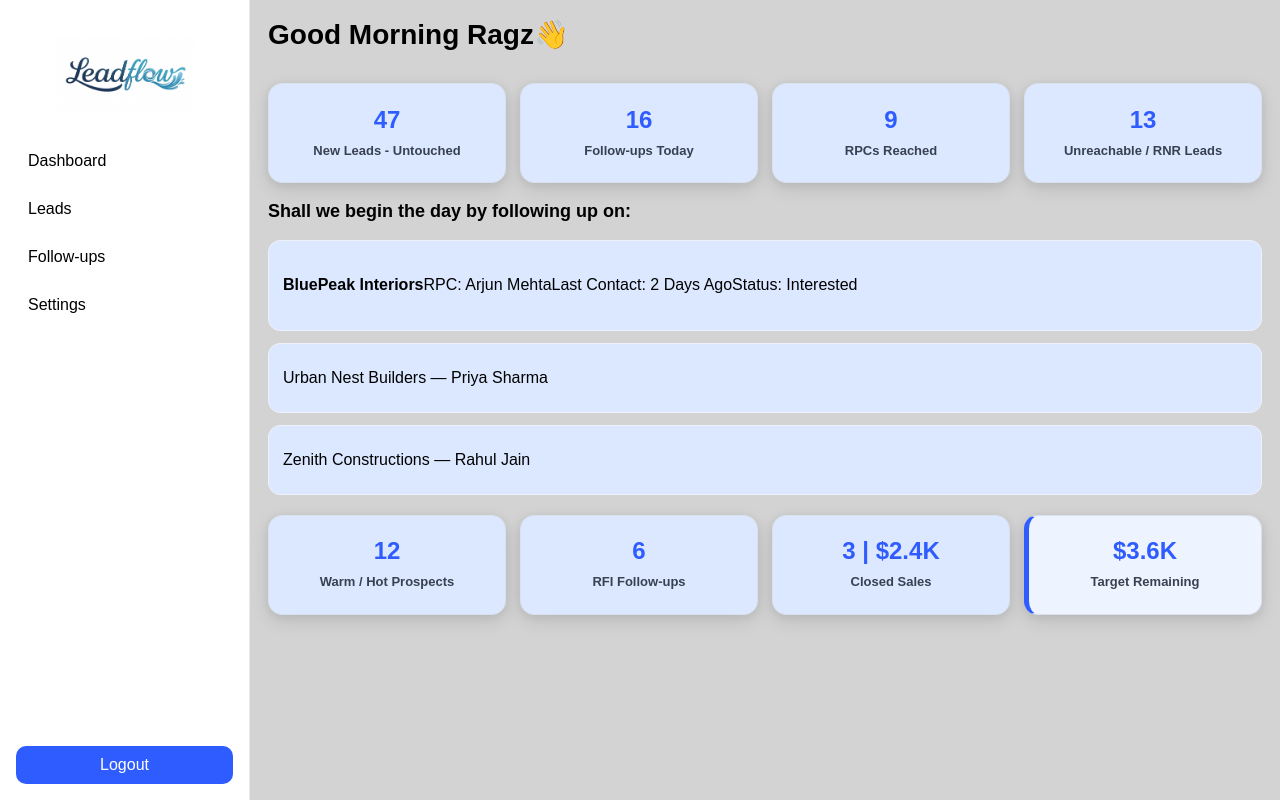
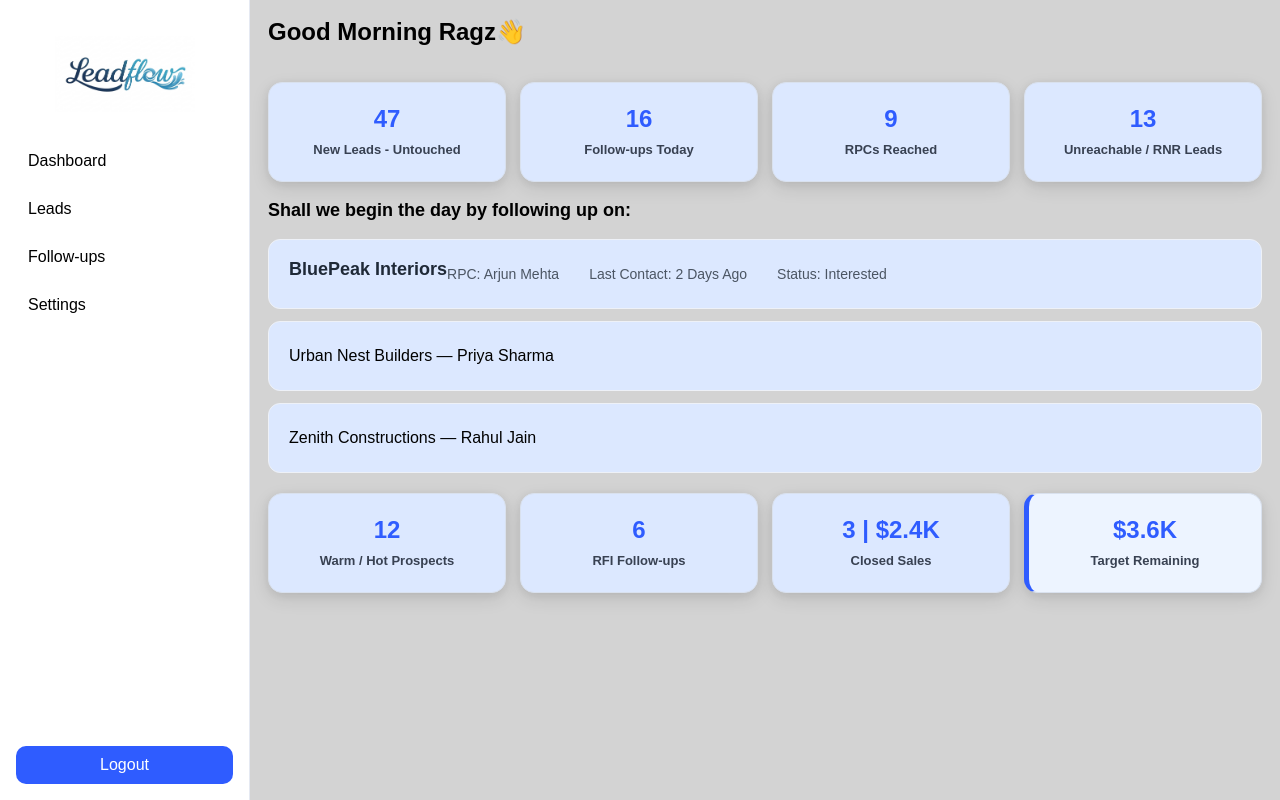
Before and after one commit to stirr3dz3phyr-ship-it/LeadFlow-WarMachine, a React (Vite) app: page / in a window 1280 px wide. Built offline with nearby package versions, Linux system fonts and the light colour scheme.

Commit message:
Update styles.css

```diff
--- a/src/styles.css
+++ b/src/styles.css
@@ -225,13 +225,14 @@ padding: 10px;
 
 /* GREETING */
 h1 {
-  font-size: 28px;
-  margin: 0 0 12px 0;
+  font-size: 24px;
+  margin: 0 0 16px 0;
 }
 
 /* FOLLOW-UP HEADING */
 h3 {
   font-size: 18px;
+  font-weight: 600;
   margin-bottom: 8px;
 }
 
@@ -239,3 +240,21 @@ h3 {
 .main {
   padding: 18px;
 }
+
+.lead-card {
+  padding: 18px 20px;
+}
+
+.lead-card h4 {
+  margin: 0 0 10px 0;
+  font-size: 18px;
+  font-weight: 700;
+  color: #1f2937;
+}
+
+.lead-info {
+  display: flex;
+  gap: 30px;
+  font-size: 14px;
+  color: #4b5563;
+}
```
